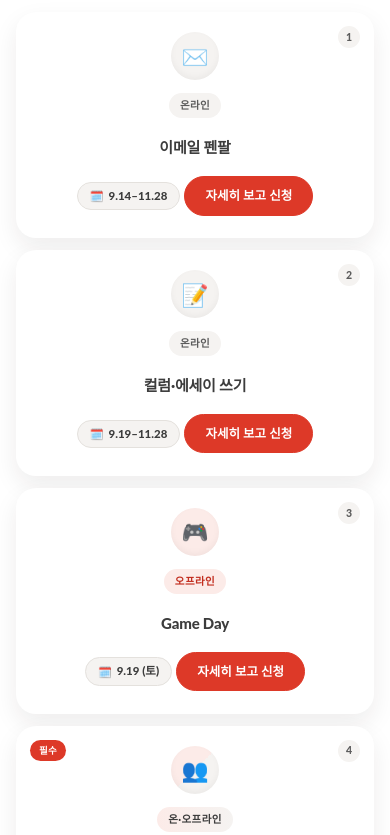
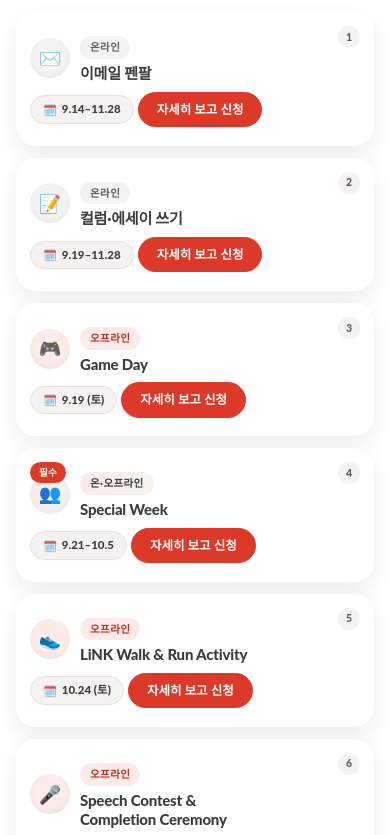
Before and after one commit to seolsongkim-ui/LELP, a plain HTML site: page index.html in a window 390 px wide. Shown: the part 1320-2155 px from the top of the page. Drawn offline with Linux system fonts and the light colour scheme; a web font is replaced by a local one.

Commit message:
Compact activity cards: icon beside the title instead of above it
Wraps each card's icon + tag + title into a horizontal .ac-head row
(icon on the left) instead of a vertically-stacked, centered layout.
Font sizes are unchanged; the saved vertical space (icon no longer
gets its own row, tighter tag/date/button margins) shrinks each
card's height so the 6-card grid fits closer to one screen when
jumping in from the "활동 신청" sub-nav link. Added padding-right on
the head text so long titles don't run under the corner number badge.

Co-Authored-By: Claude Sonnet 5 <noreply@anthropic.com>

```diff
--- a/index.html
+++ b/index.html
@@ -162,50 +162,74 @@
         <div class="activity-grid">
           <div class="ac-card ac-cat-online" data-r-student>
             <span class="ac-num">1</span>
+            <div class="ac-head">
               <div class="ac-icon">✉️</div>
+              <div class="ac-head-text">
                 <span class="ac-tag" data-r-student>온라인</span>
                 <h4 class="ac-title" data-r-student>이메일 펜팔</h4>
+              </div>
+            </div>
             <span class="ac-date" data-r-student>9.14–11.28</span>
             <a href="activity.html#act-penpal" class="ac-btn" data-r-student>자세히 보고 신청</a>
           </div>
           <div class="ac-card ac-cat-online" data-r-student>
             <span class="ac-num">2</span>
+            <div class="ac-head">
               <div class="ac-icon">📝</div>
+              <div class="ac-head-text">
                 <span class="ac-tag" data-r-student>온라인</span>
                 <h4 class="ac-title" data-r-student>컬럼·에세이 쓰기</h4>
+              </div>
+            </div>
             <span class="ac-date" data-r-student>9.19–11.28</span>
             <a href="activity.html#act-column" class="ac-btn" data-r-student>자세히 보고 신청</a>
           </div>
           <div class="ac-card ac-cat-offline">
             <span class="ac-num"><span data-r-student>3</span><span data-r-volunteer>1</span></span>
+            <div class="ac-head">
               <div class="ac-icon">🎮</div>
+              <div class="ac-head-text">
                 <span class="ac-tag"><span data-r-student>오프라인</span><span data-r-volunteer>Offline</span></span>
                 <h4 class="ac-title"><span data-r-student>Game Day</span><span data-r-volunteer>Game Day</span></h4>
+              </div>
+            </div>
             <span class="ac-date"><span data-r-student>9.19 (토)</span><span data-r-volunteer>Sep 19 (Sat)</span></span>
             <a href="activity.html#act-gameday" class="ac-btn"><span data-r-student>자세히 보고 신청</span><span data-r-volunteer>Details &amp; Apply</span></a>
           </div>
           <div class="ac-card ac-cat-mixed">
             <span class="ac-required"><span data-r-student>필수</span><span data-r-volunteer>Required</span></span>
             <span class="ac-num"><span data-r-student>4</span><span data-r-volunteer>2</span></span>
+            <div class="ac-head">
               <div class="ac-icon">👥</div>
+              <div class="ac-head-text">
                 <span class="ac-tag"><span data-r-student>온·오프라인</span><span data-r-volunteer>On/Offline</span></span>
                 <h4 class="ac-title"><span data-r-student>Special Week</span><span data-r-volunteer>Special Week</span></h4>
+              </div>
+            </div>
             <span class="ac-date"><span data-r-student>9.21–10.5</span><span data-r-volunteer>Sep 21–Oct 5</span></span>
             <a href="activity.html#act-specialweek" class="ac-btn"><span data-r-student>자세히 보고 신청</span><span data-r-volunteer>Details &amp; Apply</span></a>
           </div>
           <div class="ac-card ac-cat-offline">
             <span class="ac-num"><span data-r-student>5</span><span data-r-volunteer>3</span></span>
+            <div class="ac-head">
               <div class="ac-icon">👟</div>
+              <div class="ac-head-text">
                 <span class="ac-tag"><span data-r-student>오프라인</span><span data-r-volunteer>Offline</span></span>
                 <h4 class="ac-title"><span data-r-student>LiNK Walk &amp; Run Activity</span><span data-r-volunteer>LiNK Walk &amp; Run Activity</span></h4>
+              </div>
+            </div>
             <span class="ac-date"><span data-r-student>10.24 (토)</span><span data-r-volunteer>Oct 24 (Sat)</span></span>
             <a href="https://fwr.libertyinnorthkorea.or.kr/2026/" class="ac-btn" target="_blank" rel="noopener"><span data-r-student>자세히 보고 신청</span><span data-r-volunteer>Details &amp; Apply</span></a>
           </div>
           <div class="ac-card ac-cat-offline">
             <span class="ac-num"><span data-r-student>6</span><span data-r-volunteer>4</span></span>
+            <div class="ac-head">
               <div class="ac-icon">🎤</div>
+              <div class="ac-head-text">
                 <span class="ac-tag"><span data-r-student>오프라인</span><span data-r-volunteer>Offline</span></span>
                 <h4 class="ac-title"><span data-r-student>Speech Contest &amp; Completion Ceremony</span><span data-r-volunteer>Speech Contest &amp; Completion Ceremony</span></h4>
+              </div>
+            </div>
             <span class="ac-date"><span data-r-student>11.28 (토)</span><span data-r-volunteer>Nov 28 (Sat)</span></span>
             <a href="activity.html#act-speech" class="ac-btn"><span data-r-student>자세히 보고 신청</span><span data-r-volunteer>Details &amp; Apply</span></a>
           </div>
--- a/styles.css
+++ b/styles.css
@@ -901,8 +901,8 @@ section { padding: 72px 0; }
   position: relative;
   background: #fff;
   border-radius: 20px;
-  padding: 32px 20px 22px;
-  text-align: center;
+  padding: 32px 20px 18px;
+  text-align: left;
   overflow: hidden;
   box-shadow: 0 10px 24px rgba(40, 30, 20, 0.08);
   transition: box-shadow 0.18s ease, transform 0.18s ease;
@@ -935,17 +935,22 @@ section { padding: 72px 0; }
   padding: 3px 9px;
   border-radius: 999px;
 }
+/* Icon moved beside the title (instead of stacked above it) to cut
+   each card's vertical height — lets the whole grid fit in one screen
+   when jumping here from the "활동 신청" sub-nav link. */
+.ac-head { display: flex; align-items: center; gap: 12px; margin-bottom: 10px; }
+.ac-head-text { flex: 1; min-width: 0; padding-right: 22px; } /* clears the number badge pinned to the card's top-right corner */
 .ac-icon {
-  width: 60px;
-  height: 60px;
+  width: 44px;
+  height: 44px;
   border-radius: 50%;
   background: var(--red-tint);
   box-shadow: inset 0 -3px 6px rgba(0, 0, 0, 0.04);
   display: flex;
   align-items: center;
   justify-content: center;
-  font-size: 25px;
-  margin: 0 auto 14px;
+  font-size: 19px;
+  flex-shrink: 0;
 }
 .ac-cat-online .ac-icon { background: var(--gray-100); }
 .ac-cat-mixed .ac-icon { background: linear-gradient(135deg, var(--red-tint) 50%, var(--gray-100) 50%); }
@@ -955,9 +960,9 @@ section { padding: 72px 0; }
   font-weight: 700;
   letter-spacing: 0.04em;
   text-transform: uppercase;
-  padding: 4px 11px;
-  border-radius: 999px;
-  margin-bottom: 12px;
+  padding: 3px 10px;
+  border-radius: 999px;
+  margin-bottom: 5px;
   background: var(--red-tint);
   color: var(--red-dark);
 }
@@ -968,11 +973,6 @@ section { padding: 72px 0; }
   font-weight: 800;
   color: var(--ink);
   line-height: 1.3;
-  min-height: 2.6em;
-  display: flex;
-  align-items: center;
-  justify-content: center;
-  margin-bottom: 14px;
   letter-spacing: -0.2px;
 }
 .ac-date {
@@ -986,7 +986,7 @@ section { padding: 72px 0; }
   border: 1.5px solid var(--gray-300);
   border-radius: 999px;
   padding: 5px 14px;
-  margin-bottom: 16px;
+  margin-bottom: 10px;
 }
 .ac-date::before { content: "🗓️"; font-size: 11px; }
 .ac-btn {
@@ -996,7 +996,7 @@ section { padding: 72px 0; }
   width: fit-content;
   font-size: 12.5px;
   font-weight: 600;
-  padding: 10px 20px;
+  padding: 8px 18px;
   border-radius: 999px;
   border: 1px solid var(--red);
   background: var(--red);
@@ -1580,11 +1580,13 @@ section { padding: 72px 0; }
   .carousel-arrow-prev { left: 8px; }
   .carousel-arrow-next { right: 8px; }
   .carousel-slide figcaption { font-size: 13px; padding: 12px 14px 10px; }
-  .ac-card { padding: 20px 14px 16px; }
-  .ac-icon { width: 48px; height: 48px; font-size: 22px; margin-bottom: 10px; }
-  .ac-title { font-size: 15px; min-height: 2.4em; margin-bottom: 10px; }
+  .ac-card { padding: 20px 14px 14px; }
+  .ac-head { gap: 10px; margin-bottom: 8px; }
+  .ac-head-text { padding-right: 18px; }
+  .ac-icon { width: 40px; height: 40px; font-size: 18px; }
+  .ac-title { font-size: 15px; }
   .ac-num { width: 22px; height: 22px; font-size: 10.5px; }
-  .ac-date { font-size: 11.5px; padding: 4px 12px; margin-bottom: 12px; }
+  .ac-date { font-size: 11.5px; padding: 4px 12px; margin-bottom: 8px; }
   .benefit-card { padding: 16px 12px; }
   .benefit-card .icon { font-size: 22px; margin-bottom: 8px; }
   .stat-count .num { font-size: 22px; }
```
Lines whose indentation alone changed are shown as unchanged.
